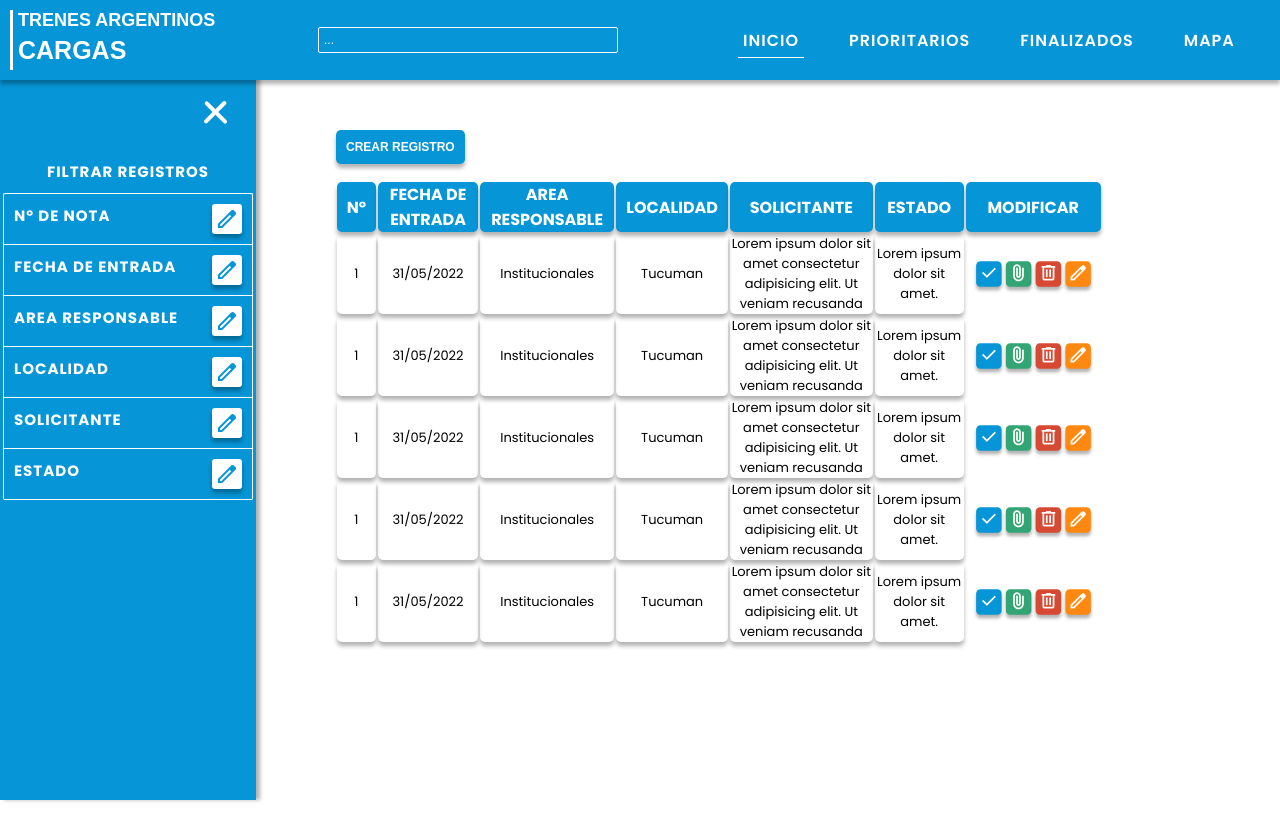
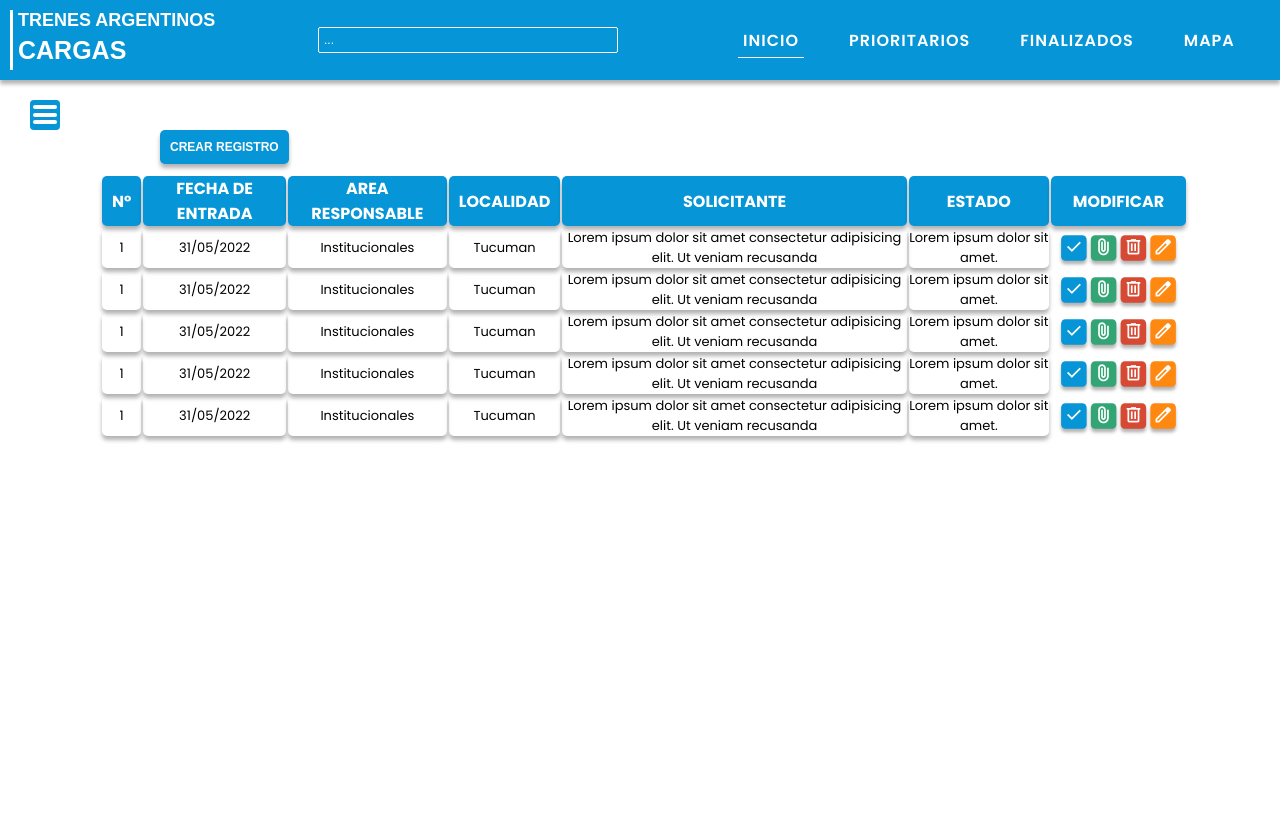
Before and after one commit to ValentinSalazar/TAC, a website built with webpack: page src/index.html in a window 1280 px wide. Built offline with nearby package versions, Linux system fonts and the light colour scheme.

Commit message:
Cambio de lógica de la animación entre el boton del menu y el botón de filtros.

```diff
--- a/src/controllers/index.controller.js
+++ b/src/controllers/index.controller.js
@@ -20,25 +20,26 @@
 
 
     /* Variables */
-    const btnClickMain = mainElements.querySelector('div') // Obtengo el div que hemos creado en el views/home.html
+    const btnClickMain = mainElements.querySelector('.menu__btn') // Obtengo el div que hemos creado en el views/home.html
     const btnFilters = document.querySelector('.box__filters-menu') // Obtengo el boton de filtros que hemos creado en el index.html
     const aside = document.querySelector('aside') // Obtengo la etiqueta Aside que hemos creado en el index.html
     const main = document.querySelector('main') // Obtengo el main del index.html
+    const homeWindow = window.location.hash; // Obtengo el Hash del Inicio.
+    /* Events Listener */
+    if (homeWindow == "" || homeWindow == "#/") {
+        btnClickMain.addEventListener('click',() => {
+            main.classList.toggle('main__with-filters')
+            aside.classList.remove('filters-off')
+            aside.classList.add('filters')
+            btnClickMain.classList.remove('menu__btn')
+        })
 
-    /* Events Listener */
-    btnFilters.addEventListener('click', () => { // EventListener de click al boton de filtros.
-        if (!btnClickMain.classList.contains('menu__btn')) {
-            btnClickMain.classList.add('menu__btn') // Se le agrega la clase menu__btn al div que hemos creado en el views/home.html
-        }
-        main.classList.add('main__no-filters') // Se le agrega o se le borra la clase main__no-filters al Main.
-
-    })
-
-    btnClickMain.addEventListener('click', () => { // EventListener de click al boton del main.
-        aside.classList.remove('filters-off')
-        btnClickMain.classList.toggle('menu__btn')
-        main.classList.toggle('main__no-filters')
-    })
+        btnFilters.addEventListener('click', () =>{
+            main.classList.remove('main__with-filters')
+            aside.classList.add('filters-off')
+            btnClickMain.classList.toggle('menu__btn')
+        })
+    }
 
 
     return mainElements
--- a/src/index.html
+++ b/src/index.html
@@ -30,7 +30,7 @@
             </label>
         </nav>
     </header>
-    <aside class="filters">
+    <aside class="filters-off">
         <div class="box__filters">
             <div class="box__filters-menu">
                 <span></span>
--- a/src/index.js
+++ b/src/index.js
@@ -8,21 +8,12 @@
 
 
 /* Variables */
-const menuBtn = document.querySelector('.box__filters-menu')
-const aside = document.querySelector('.filters')
+const aside = document.querySelector('.filters-off')
 const main = document.querySelector('main')
 
 const links = document.querySelectorAll('li a') // Obtengo los A de los Li.
 
 const btnRegister = document.querySelector('.main__button-register');
-
-/* Events Listener */
-menuBtn.addEventListener('click', () => {
-  // Cuando el usuario da click en la X de
-    aside.classList.remove('box__filters-menu')
-    aside.classList.add('filters-off')
-
-})
 
 
 for (var i = 0; i < links.length; i++) { // Recorro todos los A
@@ -37,7 +28,6 @@
         var prev = document.getElementsByClassName("active");
 
         if (prev && prev[0]) {
-          console.log(prev,prev[0])
           prev[0].classList.remove("active");
         }
         this.classList.add("active");
--- a/src/router/index.router.js
+++ b/src/router/index.router.js
@@ -17,7 +17,6 @@
 // Es un Arrow Function que recibe como parametro la ruta que estamos navegando.
     // Limpiamos el contenido antes para que no se duplique.
     main.innerHTML = ''
-
     // Switch, este condicional lo que hace es elegir lo que se debe mostrar dependiendo
     // de la ruta en la cual el usuario este navegando. Ademas, en caso de que el usuario entre
     // en alguna ruta la cual no se encuentra en nuestro proyecto, retornara un aviso por Default.
--- a/src/styles/styles.scss
+++ b/src/styles/styles.scss
@@ -161,18 +161,16 @@
 
 /* MAIN Content */
 main {
-    width: 100%-20;
+    width: 100%;
     height: 100%;
     top: 80px;
     position: absolute;
-    margin-left: 20%;
+    transition: 0.5s;
     .main__button-register {
         background-color: $primary-color;
         color: $secondary-color;
-        position: relative;
-        float: left;
-        left: 8rem;
-        top: 5rem;
+        margin-top: 5rem;
+        margin-left: 10rem;
         outline: none;
         padding: 1rem;
         border: none;
@@ -197,12 +195,10 @@
 
 
     .main__table {
-        width: 75%;
+        width:85%;
         height: 100%;
-        position: relative;
-        top:10rem;
-        right: 5rem;
-
+        margin-left: 10rem;
+        margin-top: 1rem;
         th {
             padding: 0 1rem;
             font-size: 1.6rem;
@@ -257,10 +253,10 @@
     }
 }
 
-.main__no-filters {
-    width: 100%;
+.main__with-filters {
+    width: 80%;
     height: 100%;
     position: absolute;
-    margin-left: 0;
+    margin-left: 20%;
     transition: 0.5s;
 }
--- a/src/views/home.html
+++ b/src/views/home.html
@@ -1,4 +1,4 @@
-<div>
+<div class="menu__btn">
     <span></span>
     <span></span>
     <span></span>
```
Also changed, not shown: src/styles.css.
